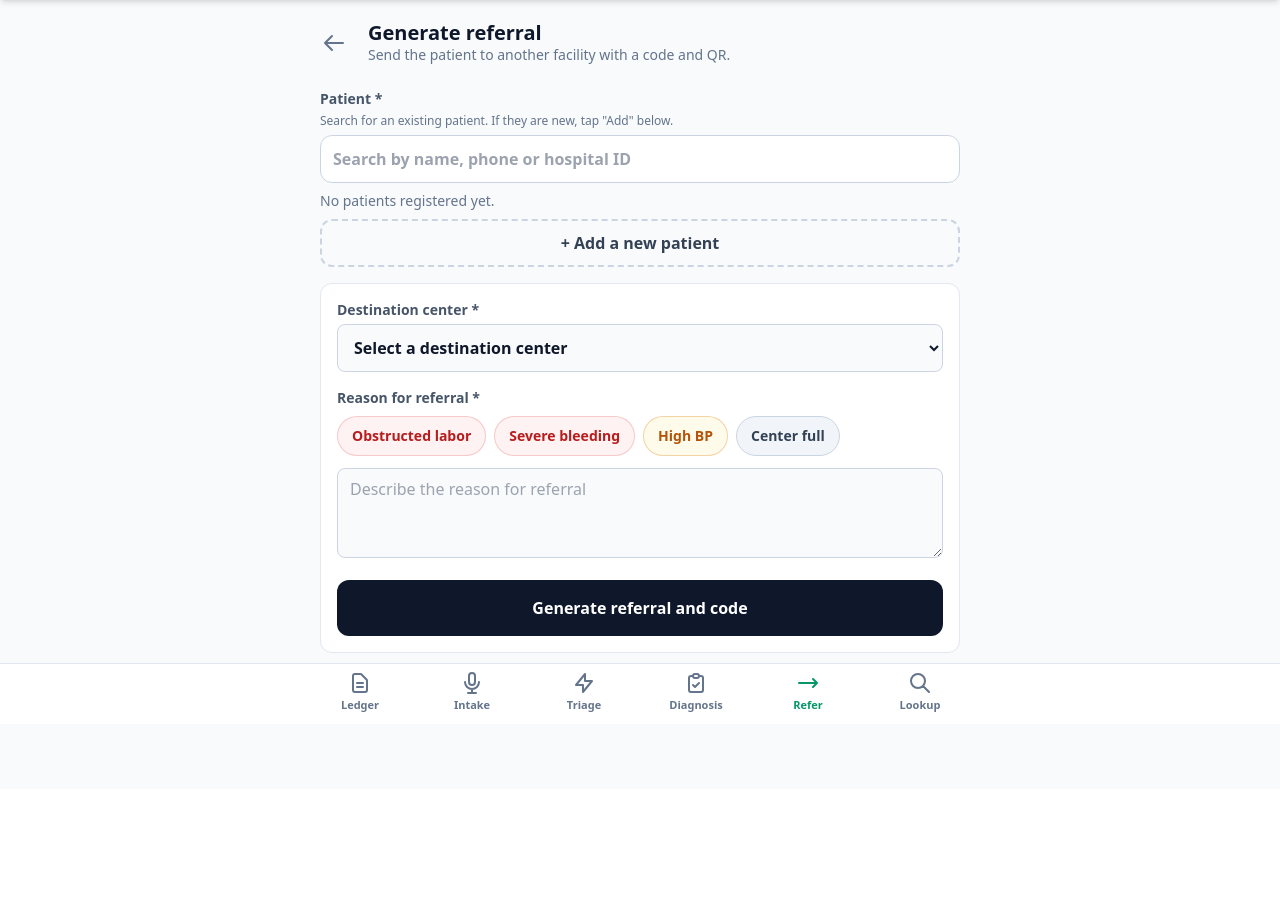
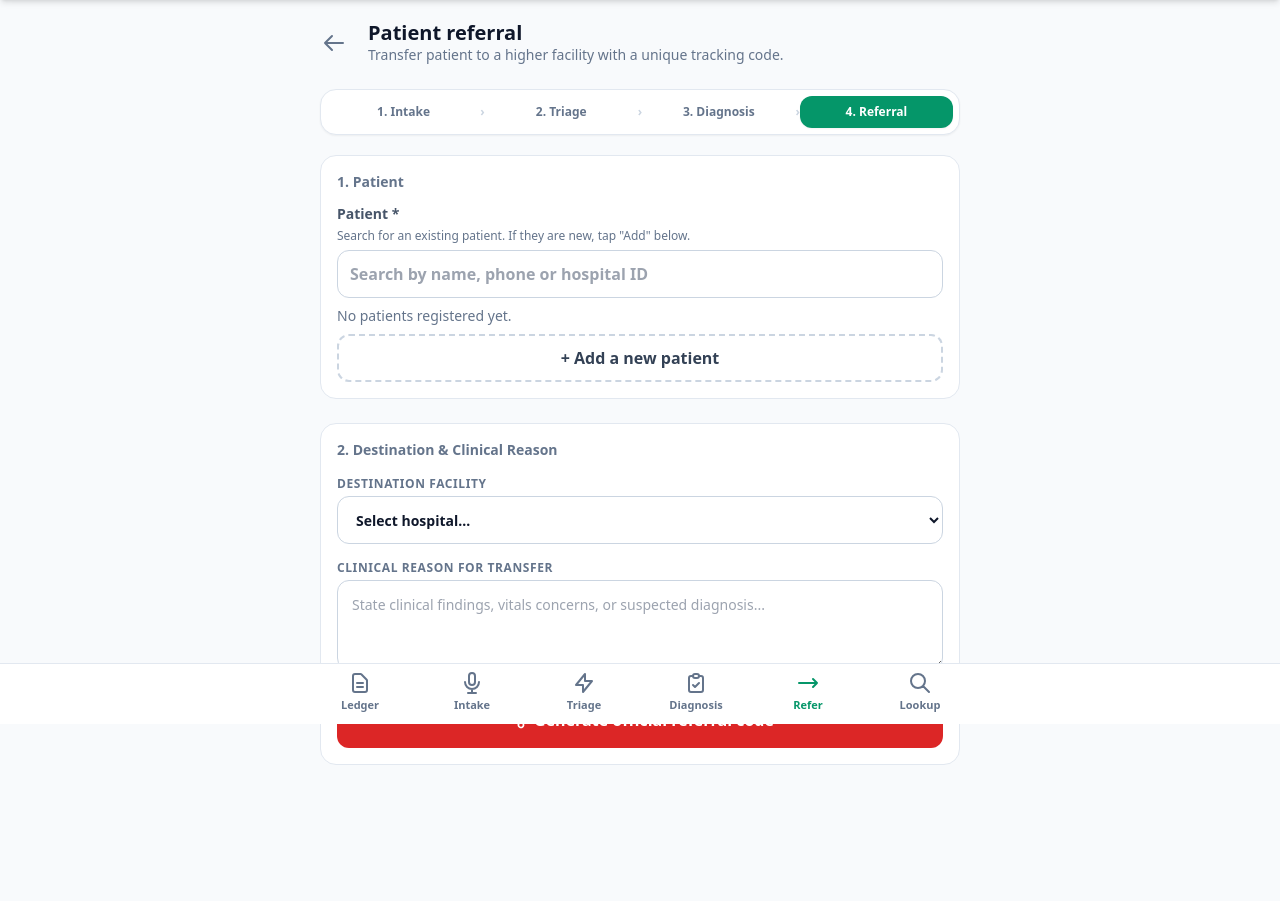
Before and after one commit to adebayo-victor/Smart-health-prototype-2, a Flask app: page /referral in a window 1280 px wide. Shown: the part 76-977 px from the top of the page. Before the commit the page ends 788 px from the top, so only its background shows below. Run offline with Flask 3, Linux system fonts and the light colour scheme; the visitor is signed in with stand-in values (Sample User, id 1); data comes from the database, SQL or seed files in the repository; data that the repository does not hold is empty; some libraries are stand-ins or nearby versions.

Commit message:
Modify referral page for patient transfer process
Updated the referral page to reflect patient referral terminology and improved the layout and functionality of the referral form.

```diff
--- a/templates/referral.html
+++ b/templates/referral.html
@@ -1,108 +1,226 @@
 {% extends "base.html" %}
 {% from "_macros.html" import icon, page_header %}
 {% set active = 'referral' %}
-{% block title %}Generate referral · SmartHealth{% endblock %}
+{% block title %}Patient referral · SmartHealth{% endblock %}
 
 {% block content %}
-<div class="no-print">{{ page_header('Generate referral', '/dashboard', 'Send the patient to another facility with a code and QR.') }}</div>
+{{ page_header('Patient referral', '/dashboard', 'Transfer patient to a higher facility with a unique tracking code.') }}
 
-<!-- Form -->
-<div id="referralForm" class="space-y-4 mb-6">
+<!-- Persistent Stepper Bar -->
+<div class="mb-5 space-y-3">
+  <nav class="flex items-center justify-between bg-white rounded-2xl border border-slate-200 p-1.5 shadow-sm text-xs font-bold overflow-x-auto" aria-label="Workflow Stages">
+    <a id="stepIntake" href="/translator" class="flex-1 min-w-[70px] py-2 px-1.5 text-center rounded-xl transition flex items-center justify-center text-slate-500 hover:text-ink">
+      1. Intake
+    </a>
+    <span class="text-slate-300">›</span>
+    <a id="stepTriage" href="/triage" class="flex-1 min-w-[70px] py-2 px-1.5 text-center rounded-xl transition flex items-center justify-center text-slate-500 hover:text-ink">
+      2. Triage
+    </a>
+    <span class="text-slate-300">›</span>
+    <a id="stepDiagnosis" href="/diagnosis" class="flex-1 min-w-[75px] py-2 px-1.5 text-center rounded-xl transition flex items-center justify-center text-slate-500 hover:text-ink">
+      3. Diagnosis
+    </a>
+    <span class="text-slate-300">›</span>
+    <a id="stepReferral" href="/referral" class="flex-1 min-w-[70px] py-2 px-1.5 text-center rounded-xl bg-brand text-white shadow-sm flex items-center justify-center">
+      4. Referral
+    </a>
+  </nav>
+
+  <!-- Live Active Patient Context Banner -->
+  <div id="activePatientBanner" class="hidden bg-white rounded-2xl border border-slate-200 p-3.5 shadow-sm transition">
+    <div class="flex items-center justify-between">
+      <div class="flex items-center gap-2.5 min-w-0">
+        <div id="bannerAvatar" class="w-9 h-9 rounded-full bg-brand-soft text-brand font-bold flex items-center justify-center flex-shrink-0 text-sm">
+          P
+        </div>
+        <div class="min-w-0">
+          <div class="flex items-center gap-2">
+            <h3 id="bannerPatientName" class="font-bold text-sm text-ink truncate">Patient</h3>
+            <span id="bannerHospitalId" class="hidden text-[10px] font-mono px-2 py-0.5 rounded-md bg-slate-100 text-slate-700 font-bold"></span>
+          </div>
+          <p id="bannerPatientMeta" class="text-xs text-slate-500 truncate"></p>
+        </div>
+      </div>
+      <span id="bannerTriageTier" class="hidden text-xs font-bold px-2.5 py-1 rounded-full uppercase flex-shrink-0"></span>
+    </div>
+  </div>
+</div>
+
+<!-- 1. Patient Picker -->
+<div class="bg-white rounded-2xl border border-slate-200 p-4 space-y-3 mb-6">
+  <h2 class="text-sm font-bold text-slate-500">1. Patient</h2>
   <div id="patientPicker"></div>
-  <div class="bg-white p-4 rounded-xl border border-slate-200 space-y-4">
+</div>
+
+<!-- 2. Destination & Referral Details -->
+<form id="referralForm" class="bg-white rounded-2xl border border-slate-200 p-4 space-y-4 mb-6">
+  <h2 class="text-sm font-bold text-slate-500">2. Destination & Clinical Reason</h2>
 
   <div>
-    <label for="center_select" class="text-sm font-semibold text-slate-600 block mb-1">Destination center *</label>
-    <select id="center_select" class="w-full min-h-12 px-3 rounded-lg border border-slate-300 bg-surface text-base font-semibold">
-      <option value="" disabled selected>Loading centers...</option>
+    <label for="centerSelect" class="text-xs font-bold text-slate-500 uppercase tracking-wider block mb-1">Destination Facility</label>
+    <select id="centerSelect" required class="w-full min-h-12 px-3.5 rounded-xl border border-slate-300 text-sm bg-white font-semibold">
+      <option value="">Select hospital...</option>
     </select>
   </div>
 
   <div>
-    <label for="reason" class="text-sm font-semibold text-slate-600 block mb-2">Reason for referral *</label>
-    <div class="flex flex-wrap gap-2 mb-3" role="group" aria-label="Quick reasons">
-      <button type="button" data-tag="Obstructed labor" class="tag px-3.5 min-h-10 bg-danger-soft text-danger-dark text-sm font-semibold rounded-full border border-danger/20 hover:bg-red-100">Obstructed labor</button>
-      <button type="button" data-tag="Severe bleeding" class="tag px-3.5 min-h-10 bg-danger-soft text-danger-dark text-sm font-semibold rounded-full border border-danger/20 hover:bg-red-100">Severe bleeding</button>
-      <button type="button" data-tag="High BP / pre-eclampsia" class="tag px-3.5 min-h-10 bg-warn-soft text-warn-dark text-sm font-semibold rounded-full border border-warn/30 hover:bg-amber-100">High BP</button>
-      <button type="button" data-tag="Facility at capacity" class="tag px-3.5 min-h-10 bg-slate-100 text-slate-700 text-sm font-semibold rounded-full border border-slate-300 hover:bg-slate-200">Center full</button>
-    </div>
-    <textarea id="reason" rows="3" maxlength="1000" placeholder="Describe the reason for referral"
-              class="w-full px-3 py-2 rounded-lg border border-slate-300 bg-surface text-base"></textarea>
+    <label for="reasonInput" class="text-xs font-bold text-slate-500 uppercase tracking-wider block mb-1">Clinical Reason for Transfer</label>
+    <textarea id="reasonInput" rows="3" required placeholder="State clinical findings, vitals concerns, or suspected diagnosis..."
+      class="w-full p-3.5 rounded-xl border border-slate-300 text-sm bg-white text-ink"></textarea>
   </div>
 
-  <button id="generateBtn" class="w-full min-h-14 bg-ink text-white rounded-xl font-bold hover:bg-slate-800 transition">Generate referral and code</button>
+  <button type="submit" id="submitBtn" class="w-full min-h-14 bg-danger text-white rounded-xl font-bold flex items-center justify-center gap-2 hover:bg-danger-dark transition">
+    {{ icon('share', 'h-5 w-5') }} Generate official referral code
+  </button>
+</form>
+
+<!-- 3. Generated Referral Ticket Card -->
+<div id="ticketCard" class="hidden bg-white rounded-2xl border-2 border-brand p-5 text-center space-y-4 shadow-md">
+  <span class="inline-block px-3 py-1 bg-brand-soft text-brand-dark rounded-full text-xs font-black uppercase tracking-wider">
+    Official Referral Active
+  </span>
+
+  <div>
+    <p class="text-xs font-bold text-slate-500 uppercase">Referral Code</p>
+    <div id="codeDisplay" class="text-3xl font-mono font-black text-brand tracking-widest py-2 bg-brand-soft rounded-xl my-1">
+      ------
+    </div>
+  </div>
+
+  <img id="qrDisplay" src="" alt="Referral QR Code" class="mx-auto w-36 h-36 rounded-xl border border-slate-200">
+  <p id="destDisplay" class="text-xs font-bold text-slate-700"></p>
+
+  <div class="flex gap-2 pt-2">
+    <button id="printBtn" class="flex-1 min-h-11 bg-slate-100 text-ink rounded-xl font-bold text-xs hover:bg-slate-200 transition">
+      Print Slip
+    </button>
+    <a href="/dashboard" class="flex-1 min-h-11 bg-ink text-white rounded-xl font-bold text-xs flex items-center justify-center hover:bg-slate-800 transition">
+      Done & Dashboard
+    </a>
   </div>
 </div>
-
-<!-- Result -->
-<section id="referralCard" class="hidden bg-white p-6 rounded-2xl border-2 border-dashed border-slate-300 text-center space-y-4" aria-live="polite">
-  <p class="text-sm font-semibold text-slate-500">Referral code</p>
-  <h2 id="displayCode" class="text-4xl font-black tracking-wider tabular-nums"></h2>
-  <img id="qrImg" class="mx-auto w-44 h-44 rounded-lg border border-slate-200 bg-white p-2 hidden" alt="QR code of the referral code">
-
-  <dl class="text-left bg-surface p-4 rounded-xl space-y-2 text-sm">
-    <div class="flex gap-2"><dt class="font-semibold text-slate-500 w-24 shrink-0">Patient</dt><dd id="displayName" class="font-bold"></dd></div>
-    <div id="hidRow" class="hidden flex gap-2"><dt class="font-semibold text-slate-500 w-24 shrink-0">Sender ID</dt><dd id="displayHid" class="font-bold"></dd></div>
-    <div class="flex gap-2"><dt class="font-semibold text-slate-500 w-24 shrink-0">Destination</dt><dd id="displayFacility" class="font-bold"></dd></div>
-    <div class="flex gap-2"><dt class="font-semibold text-slate-500 w-24 shrink-0">Reason</dt><dd id="displayReason" class="font-bold"></dd></div>
-  </dl>
-
-  <div class="grid grid-cols-2 gap-2 no-print">
-    <button id="printBtn" class="min-h-12 bg-brand text-white rounded-xl font-bold hover:bg-brand-dark transition flex items-center justify-center gap-2">{{ icon('print') }}Print or save PDF</button>
-    <button id="shareBtn" class="min-h-12 bg-ink text-white rounded-xl font-bold hover:bg-slate-800 transition flex items-center justify-center gap-2">{{ icon('share') }}Share code</button>
-  </div>
-  <a href="/dashboard" class="block text-sm font-bold text-slate-500 hover:text-ink min-h-11 leading-[2.75rem] no-print">Back to ledger</a>
-</section>
 {% endblock %}
 
 {% block scripts %}
 <script>
 const $ = (id) => document.getElementById(id);
-const params = new URLSearchParams(location.search);
-let encounterId = params.get('encounter_id');
-let last = null;
-const picker = new SH.PatientPicker($('patientPicker'));
-if (encounterId) {
-  SH.api(`/api/encounter/${encodeURIComponent(encounterId)}`, { method: 'GET' }).then((e) => {
-    if (e.patient) picker.setPatient(e.patient); else picker.suggest(e.patient_name);
-    if (!$('reason').value) $('reason').value = [e.diagnosis, e.conclusion].find(Boolean) || '';
-  }).catch(() => { encounterId = null; });
+const show = (id, on = true) => $(id).classList.toggle('hidden', !on);
+
+let currentEncounterId = null;
+const picker = new SH.PatientPicker($('patientPicker'), {
+  onChange: (p) => updatePatientBanner(p)
+});
+
+function updatePatientBanner(patient, tier = null) {
+  if (!patient || !patient.id) {
+    show('activePatientBanner', false);
+    return;
+  }
+  show('activePatientBanner', true);
+  $('bannerPatientName').textContent = patient.full_name;
+  $('bannerAvatar').textContent = (patient.full_name || 'P')[0].toUpperCase();
+
+  if (patient.hospital_id) {
+    $('bannerHospitalId').textContent = `ID: ${patient.hospital_id}`;
+    show('bannerHospitalId', true);
+  } else {
+    show('bannerHospitalId', false);
+  }
+
+  const parts = [];
+  if (patient.age_years) parts.push(`${patient.age_years} yrs`);
+  if (patient.sex) parts.push(patient.sex === 'F' ? 'Female' : 'Male');
+  if (patient.phone) parts.push(patient.phone);
+  $('bannerPatientMeta').textContent = parts.join(' · ');
+
+  if (tier) {
+    const tb = $('bannerTriageTier');
+    tb.textContent = tier;
+    show('bannerTriageTier', true);
+    if (tier === 'RED') tb.className = 'text-xs font-bold px-2.5 py-1 rounded-full uppercase bg-danger-soft text-danger-dark border border-danger/30';
+    else if (tier === 'YELLOW') tb.className = 'text-xs font-bold px-2.5 py-1 rounded-full uppercase bg-warn-soft text-warn-dark border border-warn/30';
+    else tb.className = 'text-xs font-bold px-2.5 py-1 rounded-full uppercase bg-brand-soft text-brand-dark border border-brand/30';
+  }
+
+  updateStepperLinks(patient.id, currentEncounterId);
 }
 
-SH.api('/api/centers', { method: 'GET' }).then((centers) => {
-  $('center_select').innerHTML = '<option value="" disabled selected>Select a destination center</option>' +
-    centers.map((c) => `<option value="${SH.esc(c.id)}">${SH.esc(c.name)} (${SH.esc(c.location)})</option>`).join('');
-}).catch((err) => { $('center_select').innerHTML = '<option value="" disabled selected>Could not load centers</option>'; SH.toast(err.message, 'error'); });
+function updateStepperLinks(patientId, encId) {
+  const q = `?patient_id=${encodeURIComponent(patientId || '')}&encounter_id=${encodeURIComponent(encId || '')}`;
+  $('stepIntake').href = '/translator' + q;
+  $('stepTriage').href = '/triage' + q;
+  $('stepDiagnosis').href = '/diagnosis' + q;
+  $('stepReferral').href = '/referral' + q;
+}
 
-document.querySelectorAll('.tag').forEach((b) => b.addEventListener('click', () => {
-  const r = $('reason'); const tag = b.dataset.tag;
-  if (!r.value.includes(tag)) r.value += (r.value ? ', ' : '') + tag;
-}));
+(async function init() {
+  // Load facility list
+  try {
+    const centers = await SH.api('/api/centers');
+    $('centerSelect').innerHTML = '<option value="">Select hospital...</option>' +
+      centers.map(c => `<option value="${c.id}">${SH.esc(c.name)} (${SH.esc(c.location || 'General')})</option>`).join('');
+  } catch (_) {}
 
-$('generateBtn').addEventListener('click', async (e) => {
-  const patient = picker.value, center_id = $('center_select').value, reason = $('reason').value.trim();
-  if (!patient) return picker.require();
-  if (!center_id || !reason) return SH.toast('Choose a destination and give a reason.', 'error');
+  const params = new URLSearchParams(window.location.search);
+  const pId = params.get('patient_id');
+  const eId = params.get('encounter_id');
+
+  if (pId) {
+    try {
+      const p = await SH.api(`/api/patients/${encodeURIComponent(pId)}`);
+      picker.setPatient(p);
+      updatePatientBanner(p);
+    } catch (_) {}
+  }
+
+  if (eId) {
+    currentEncounterId = eId;
+    try {
+      const enc = await SH.api(`/api/encounter/${encodeURIComponent(eId)}`);
+      if (enc.triage_tier) {
+        updatePatientBanner(picker.value, enc.triage_tier);
+      }
+      if (enc.diagnosis && !$('reasonInput').value) {
+        $('reasonInput').value = `Suspected: ${enc.diagnosis}`;
+      } else if (enc.triage_tier && !$('reasonInput').value) {
+        $('reasonInput').value = `Triage Risk: ${enc.triage_tier}`;
+      }
+      updateStepperLinks(pId, currentEncounterId);
+    } catch (_) {}
+  }
+})();
+
+$('referralForm').addEventListener('submit', async (e) => {
+  e.preventDefault();
+  const patient = picker.value;
+  if (!patient || !patient.id) return picker.require();
+
+  const centerId = $('centerSelect').value;
+  const reason = $('reasonInput').value.trim();
+
   try {
-    const data = await SH.busy(e.currentTarget, 'Generating', () =>
-      SH.api('/api/referral', { json: { patient_id: patient.id, center_id, reason, encounter_id: encounterId } }));
-    last = data;
-    $('referralForm').classList.add('hidden');
-    $('referralCard').classList.remove('hidden');
-    $('displayCode').textContent = data.referral_code;
-    $('displayName').textContent = data.patient_name;
-    const hid = data.patient && data.patient.hospital_id;
-    $('hidRow').classList.toggle('hidden', !hid); if (hid) $('displayHid').textContent = hid;
-    $('displayFacility').textContent = data.facility;
-    $('displayReason').textContent = data.reason;
-    $('qrImg').src = data.referral_qr; $('qrImg').classList.remove('hidden');
-    if (!navigator.share) $('shareBtn').classList.add('hidden');
-  } catch (err) { SH.toast(err.message, 'error'); }
+    const resp = await SH.busy($('submitBtn'), 'Generating code', () =>
+      SH.api('/api/referral', {
+        json: {
+          patient_id: patient.id,
+          encounter_id: currentEncounterId,
+          center_id: centerId,
+          reason
+        }
+      })
+    );
+
+    $('codeDisplay').textContent = resp.referral_code;
+    $('qrDisplay').src = resp.referral_qr;
+    $('destDisplay').textContent = `Referred to: ${resp.facility}`;
+
+    show('ticketCard', true);
+    $('ticketCard').scrollIntoView({ behavior: 'smooth', block: 'center' });
+  } catch (err) {
+    SH.toast(err.message, 'error');
+  }
 });
 
 $('printBtn').addEventListener('click', () => window.print());
-$('shareBtn').addEventListener('click', () => last && navigator.share({
-  title: 'SmartHealth referral', text: `Referral for ${last.patient_name} to ${last.facility}. Code: ${last.referral_code}`,
-}).catch(() => {}));
 </script>
 {% endblock %}
```
